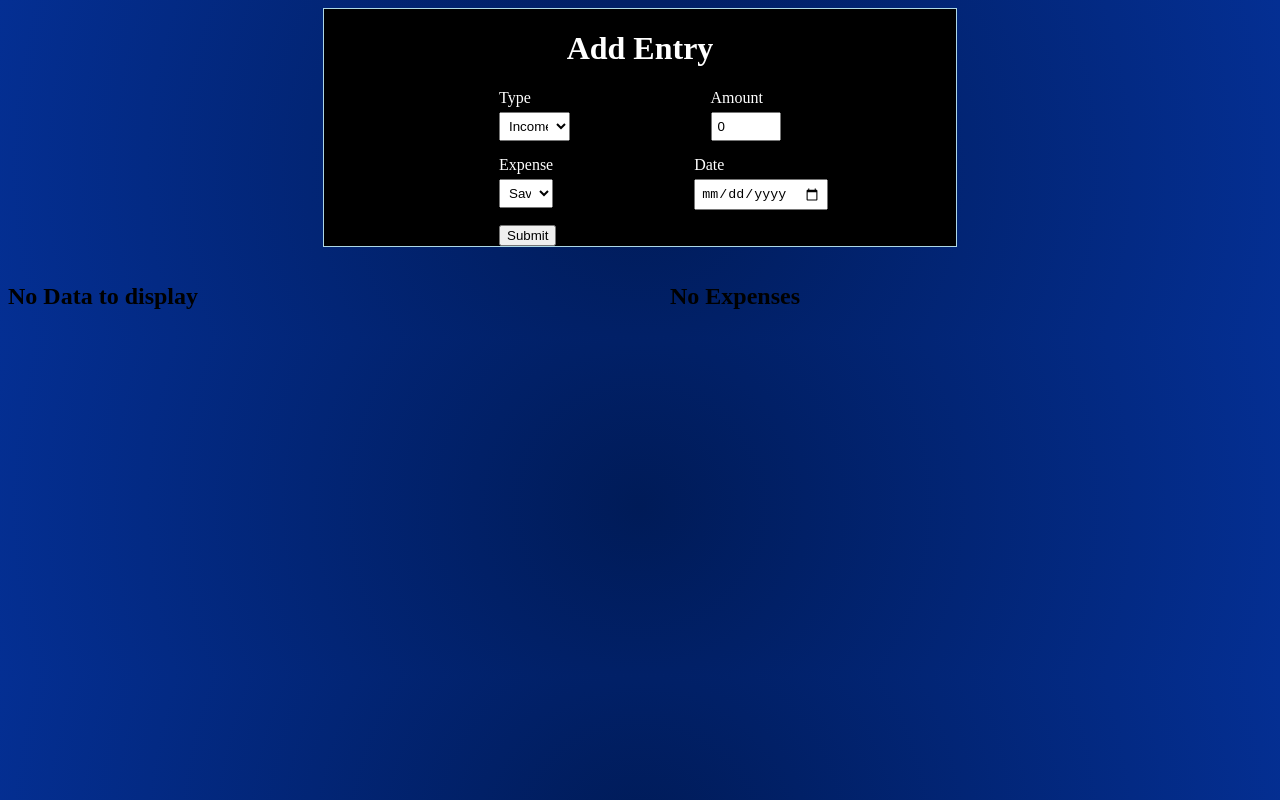
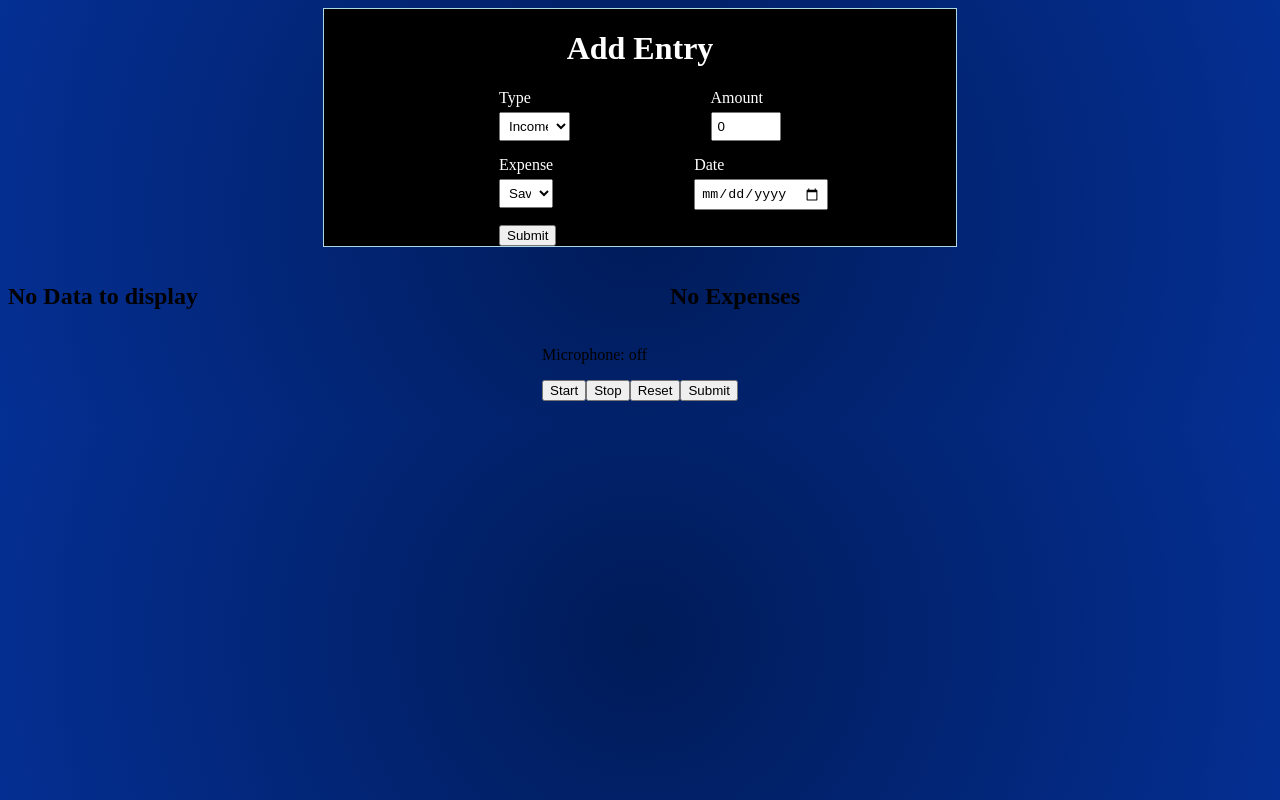
Before and after one commit to anubhavsengupta/CashTalker, a React (Vite) app: page / in a window 1280 px wide. Built offline with nearby package versions, Linux system fonts and the light colour scheme.

Commit message:
Added voice recognizer

```diff
--- a/src/App.css
+++ b/src/App.css
@@ -82,3 +82,8 @@ input, select {
   flex-grow: 1;
   margin-top: 1em;
 }
+
+.Recognizer {
+  display: flex;
+  justify-content: center;
+}
--- a/src/App.jsx
+++ b/src/App.jsx
@@ -1,15 +1,27 @@
-import { useState } from 'react'
+import { useState, useEffect } from 'react'
 import './App.css'
 import IncomeDetails from './Components/CostDetails/IncomeDetails.jsx'
 import DisplayIncome from './Components/CostDetails/DisplayIncome.jsx';
 import DisplayExpense from './Components/CostDetails/DisplayExpense.jsx';
+import VoiceRecognizer from './Components/Dashboards/VoiceRecognizer.jsx';
+
+
 function App() {
   const [entries, setEntries] = useState([]);
+  const [voiceInput, setVoiceInput] = useState("");
 
+
+
+  function setInput(voiceInput) {
+    setVoiceInput(voiceInput);
+    console.log("Setup the voice input: " + voiceInput)
+  }
   function createEntry(type, amount, expense, date) {
     console.log("Creating entry: " + type + " " + amount + " " + expense + " " + date)
     setEntries([...entries, {type: type, amount: amount, expense: expense, date: date}]);
   }
+
+
 
   return (
     <>
@@ -23,6 +35,11 @@ function App() {
         <DisplayExpense data={entries}></DisplayExpense>
         </section>
       </div>
+      <div class="Recognizer" s>
+        <VoiceRecognizer setInput={setInput}>
+
+        </VoiceRecognizer>
+      </div>
     </>
   )
 }
--- a/src/Components/CostDetails/DisplayIncome.jsx
+++ b/src/Components/CostDetails/DisplayIncome.jsx
@@ -1,6 +1,11 @@
 import React from 'react'
 import PieDashboard from '../Dashboards/PieDashboard'
+
+
+
 function DisplayIncome(props) {
+
+
 
     if (props.data.length === 0) {
         return (
--- /dev/null
+++ b/src/Components/Dashboards/VoiceRecognizer.jsx
@@ -0,0 +1,41 @@
+import { useEffect, useState, useRef } from "react"
+import axios from "axios"
+import 'regenerator-runtime'
+import SpeechRecognition, { useSpeechRecognition } from 'react-speech-recognition'
+
+
+function VoiceRecognizer(props) {
+    const input = useRef('');
+
+    useEffect(() => {
+        input.current = transcript;
+    })
+
+    const {
+        transcript,
+        listening,
+        resetTranscript,
+        browserSupportsSpeechRecognition
+    } = useSpeechRecognition();
+
+    if (!browserSupportsSpeechRecognition) {
+        return <span>Browser doesn't support speech recognition.</span>;
+    }
+
+
+  return (
+    <div>
+
+        <div class="VoiceRecognizer">
+            <p>Microphone: {listening ? 'on' : 'off'}</p>
+            <button onClick={SpeechRecognition.startListening}>Start</button>
+            <button onClick={SpeechRecognition.stopListening}>Stop</button>
+            <button onClick={resetTranscript}>Reset</button>
+            <button onClick={() => {props.setInput(transcript); resetTranscript()}}>Submit</button>
+            <p>{transcript}</p>
+        </div>
+    </div>
+  )
+}
+
+export default VoiceRecognizer
```
Also changed, not shown: package.json (+6 -1 lines), 1 other file (tests, documents, lock files or other folders).
